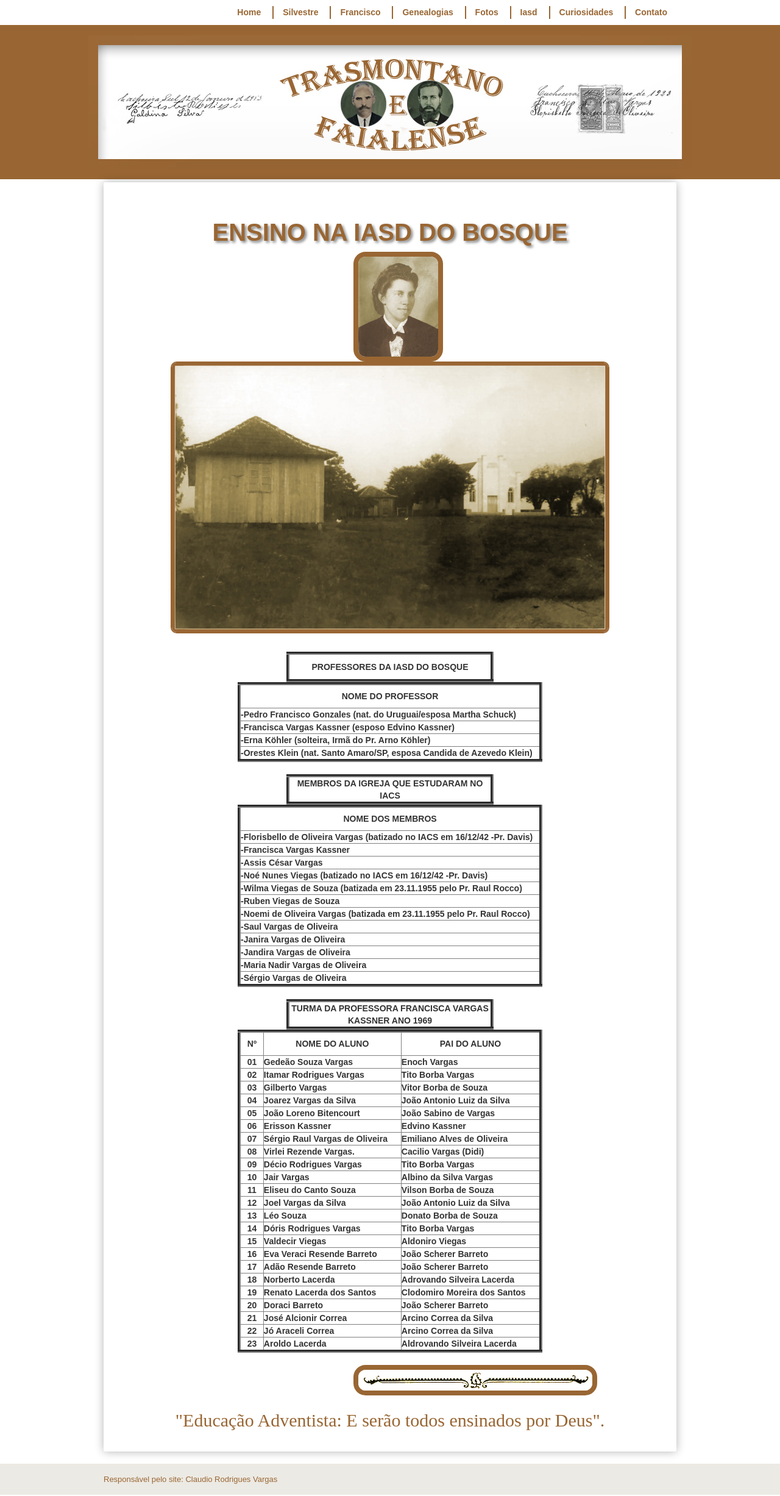
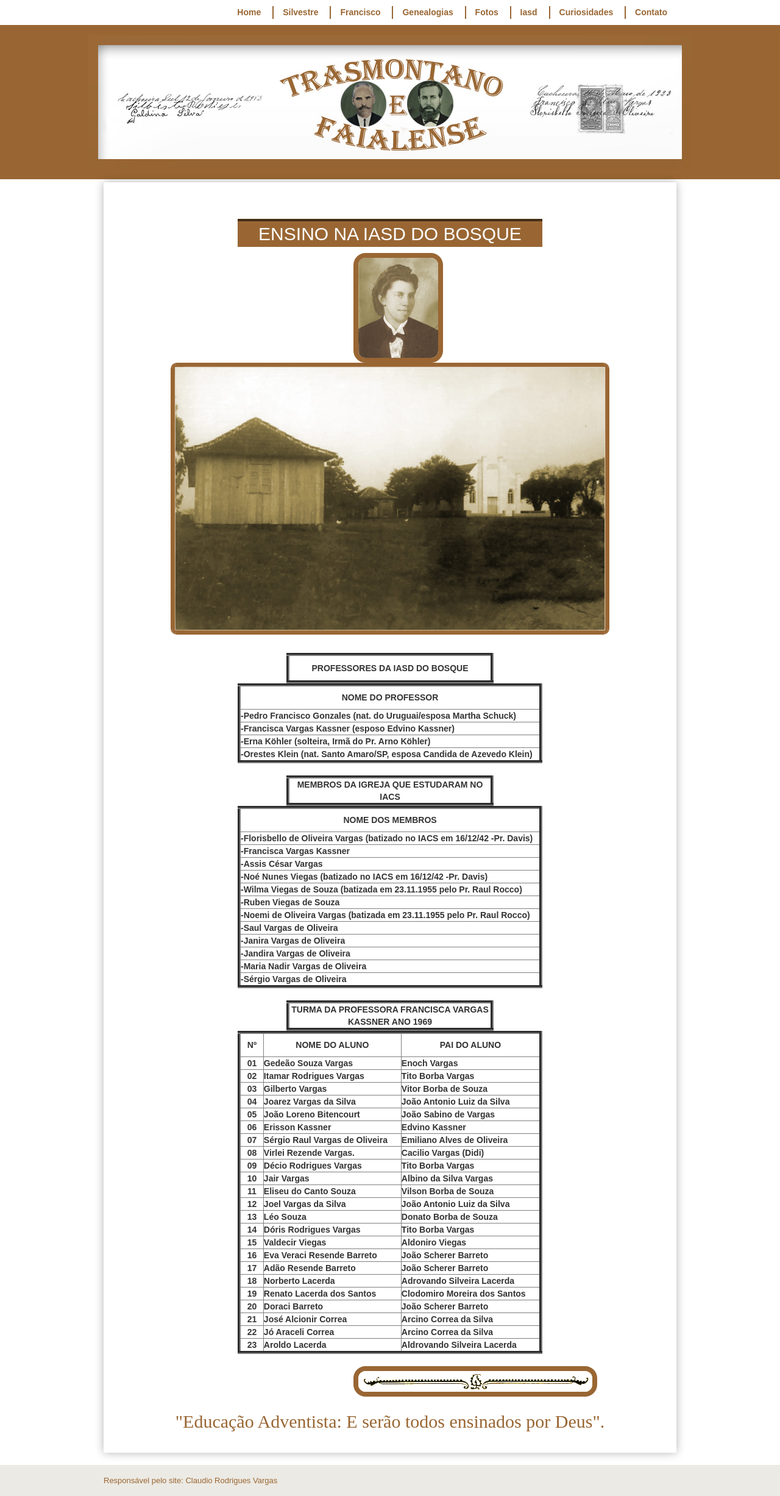
Before and after one commit to claudiovargas1955/claudiovargas1955.github.io, a Jekyll site: the page built from _pages/ensino-da-iasd-bosque.html, in a window 1280 px wide. Shown: the whole page at 61% size. Built offline with Jekyll 4.4.1, drawn with Linux system fonts in a browser that asks for light colours; some web fonts are replaced.

Commit message:
Update ensino-da-iasd-bosque.html

```diff
--- a/_pages/ensino-da-iasd-bosque.html
+++ b/_pages/ensino-da-iasd-bosque.html
@@ -78,6 +78,16 @@ details[open] summary {color:#996633;
      margin-top: 10px;
      }
 
+    h1{ background: #996633;
+    width:500px;
+    border-top: #996633 groove 8px;
+    border-bottom: #996633 double 5px;
+    text-align: center;
+    color: white;
+    font-size: 30px;
+    margin-left:200px;
+  }
+
 
 figure.foto-legenda { position: relative;
                     }
@@ -121,7 +131,7 @@ tr:hover{
 }
 </style>
 
-<p><h2>ENSINO NA IASD DO BOSQUE</h2>
+<p><h1>ENSINO NA IASD DO BOSQUE</h1>
 <img class="dir3" style="float:center"; src="/images/14520564009.png" class="img-responsive" height="180px" title="";/>
 
 <figure class="foto-legenda">
```
